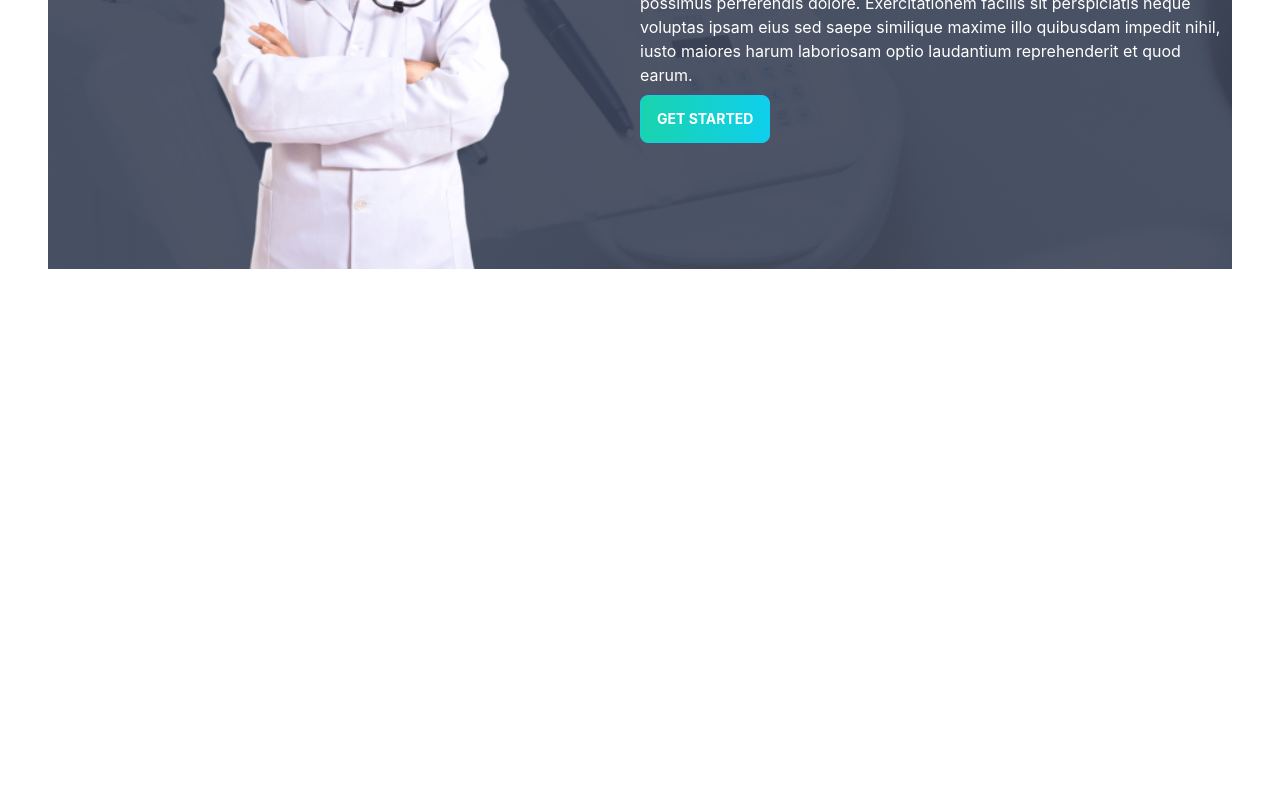
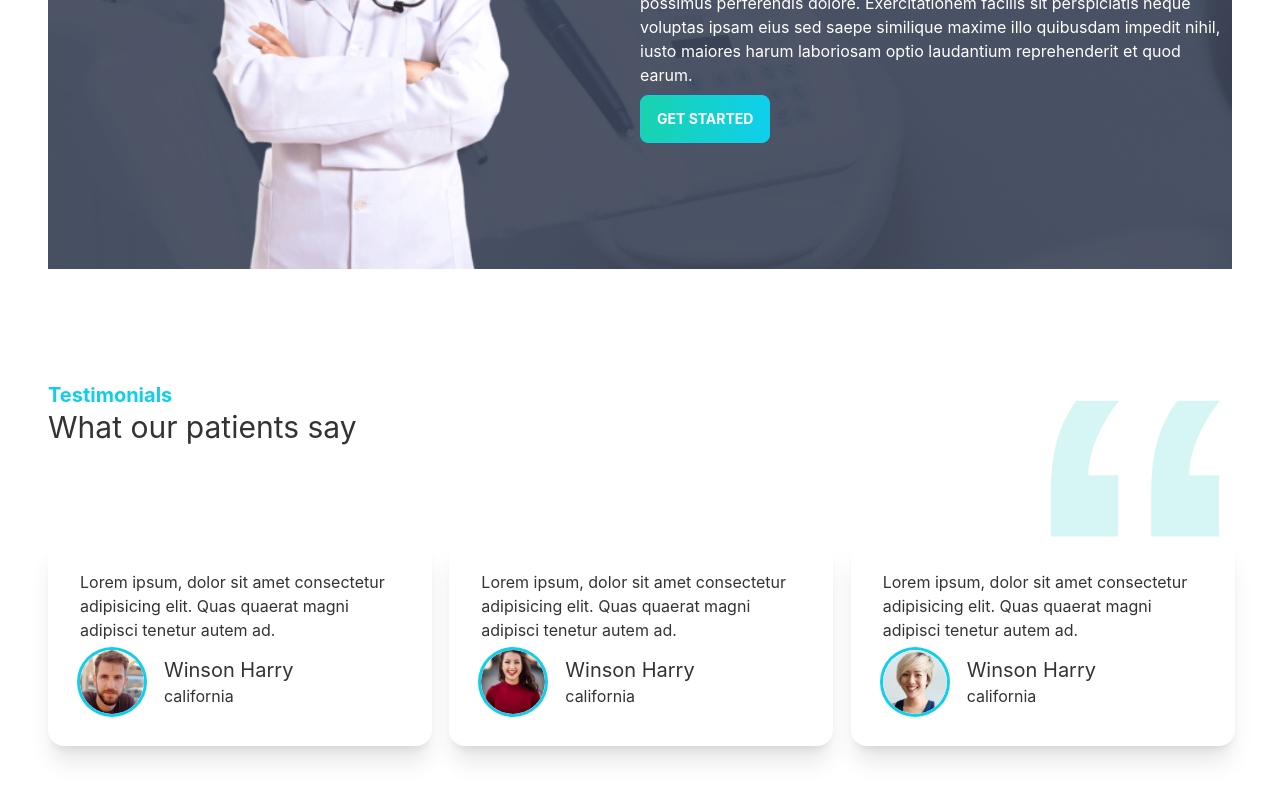
Before and after one commit to Mehadi-Hasan98/doctors-portal, a React (Create React App) app: page / in a window 1280 px wide. Shown: the part 2726-3526 px from the top of the page. Before the commit the page ends 2995 px from the top, so only its background shows below. Built offline with nearby package versions, Linux system fonts and the light colour scheme.

Commit message:
Review section added

```diff
--- a/src/Pages/Home/Home.js
+++ b/src/Pages/Home/Home.js
@@ -4,6 +4,7 @@
 import MakeAppointment from './MakeAppointment';
 import Services from './Services';
 import Terms from './Terms';
+import Testimonials from './Testimonials';
 
 
 const Home = () => {
@@ -14,6 +15,7 @@
             <Services></Services>
             <Terms></Terms>
             <MakeAppointment></MakeAppointment>
+            <Testimonials></Testimonials>
         </div>
     );
 };
--- /dev/null
+++ b/src/Pages/Home/Review.js
@@ -0,0 +1,24 @@
+import React from 'react';
+
+const Review = ({review}) => {
+    return (
+        <div class="card w-96 bg-base-100 shadow-xl">
+        <div class="card-body">
+          <p>Lorem ipsum, dolor sit amet consectetur adipisicing elit. Quas quaerat magni adipisci tenetur autem ad.</p>
+          <div class="flex items-center">
+          <div class="avatar">
+    <div class="w-16 rounded-full ring ring-primary ring-offset-base-100 mr-5">
+    <img src={review.img} alt="" />
+    </div>
+    </div>
+    <div>
+        <h4 className='text-xl'>{review.name}</h4>
+        <p>{review.location}</p>
+    </div>
+          </div>
+        </div>
+      </div>
+    );
+};
+
+export default Review;
--- /dev/null
+++ b/src/Pages/Home/Testimonials.js
@@ -0,0 +1,55 @@
+import React from 'react';
+import quote from '../../assets/icons/quote.svg';
+import people1 from '../../assets/images/people1.png';
+import people2 from '../../assets/images/people2.png';
+import people3 from '../../assets/images/people3.png';
+import Review from './Review';
+
+const Testimonials = () => {
+    const reviews = [
+        {
+            _id: 1,
+            name: 'Winson Harry',
+            review: '',
+            location: 'california',
+            img: people1
+        },
+        {
+            _id: 2,
+            name: 'Winson Harry',
+            review: '',
+            location: 'california',
+            img: people2
+        },
+        {
+            _id: 3,
+            name: 'Winson Harry',
+            review: '',
+            location: 'california',
+            img: people3
+        }
+    ]
+    return (
+        <section className='my-28'>
+            <div className='flex justify-between'>
+                <div>
+                    <h4 className="text-xl text-primary font-bold">Testimonials</h4>
+                    <h2 className='text-3xl'>What our patients say</h2>
+                </div>
+                <div>
+                    <img src={quote} className="w-24 lg:w-48" alt="" />
+                </div>
+            </div>
+            <div className='grid grid-cols-1 md:grid-cols-2 lg:grid-cols-3 gap-5'>
+                {
+                    reviews.map(review => <Review
+                        key={review._id}
+                        review={review}
+                    ></Review>)
+                }
+            </div>
+        </section>
+    );
+};
+
+export default Testimonials;
```
